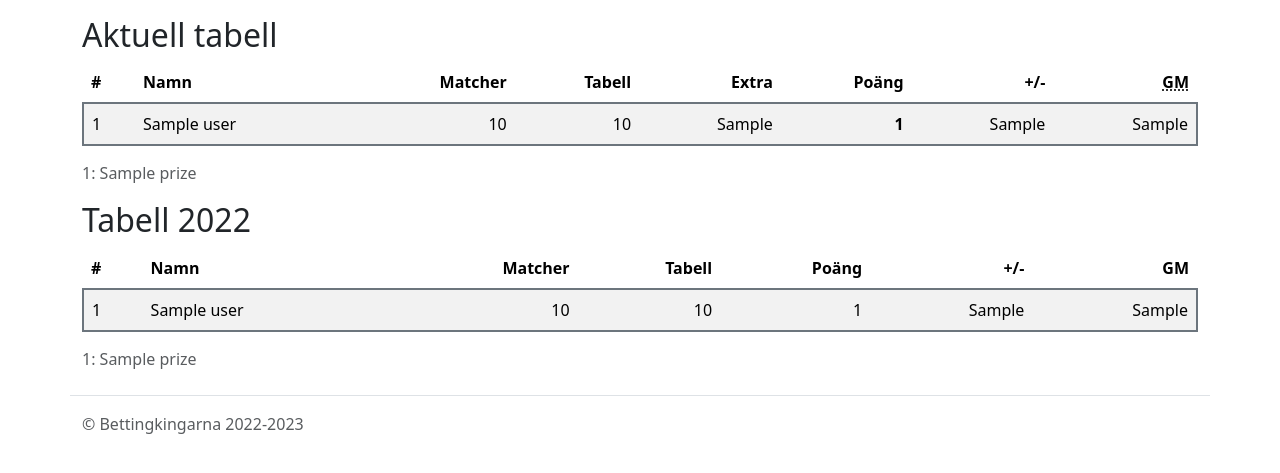
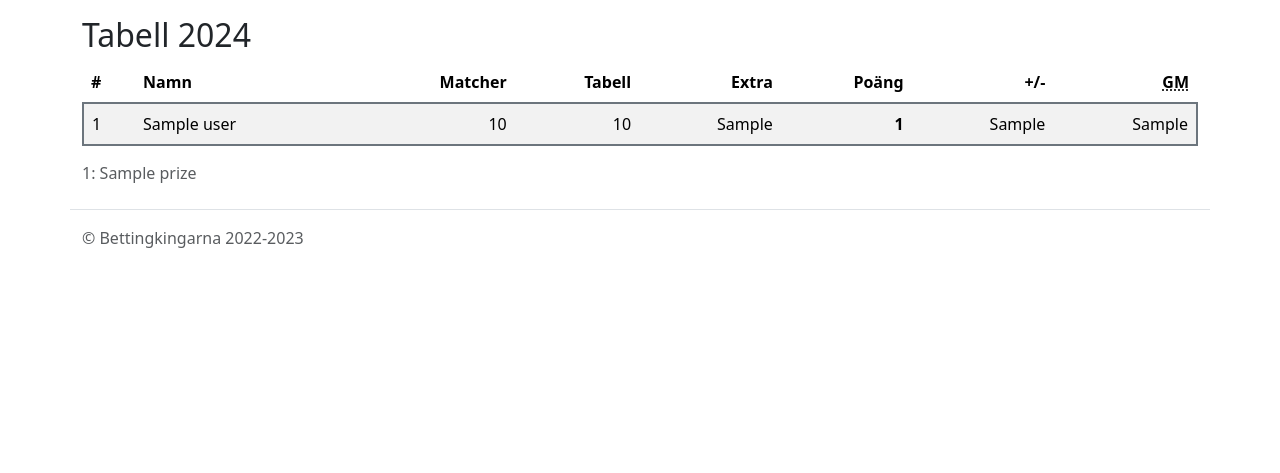
Before and after one commit to petersson90/bettingkingarna, a Django app: template betting/templates/betting/standings.html in a window 1280 px wide. Shown: the part 56-529 px from the top of the page. Run offline with Django 4.2, Linux system fonts and the light colour scheme; the template is opened without the code that fills it: most values are stand-ins (such as "Sample title", 1, 10 or a date in 2020).

Commit message:
Updated view for 2024

```diff
--- a/betting/templates/betting/standings.html
+++ b/betting/templates/betting/standings.html
@@ -1,85 +1,64 @@
-{% extends "betting/base.html" %}
-
-{% block content %}
-<h2>Aktuell tabell</h2>
-{% if current_standings %}
+{% extends "betting/base.html" %} {% block content %} {% comment %}
+<h2>Tabell {{ request.selected_year }}</h2>
+{% endcomment %}
+<h2>Tabell 2024</h2>
+{% if result %}
 <div class="table-responsive">
   <table class="table table-striped table-hover">
     <thead>
       <tr>
         <th scope="col">#</th>
         <th scope="col">Namn</th>
-                <th scope="col" class="text-end"><abbr class="d-block d-sm-none" title="Matcher">M</abbr><span class="d-none d-sm-block">Matcher</span></th>
-                <th scope="col" class="text-end"><abbr class="d-block d-sm-none" title="Tabell">T</abbr><span class="d-none d-sm-block">Tabell</span></th>
-                <th scope="col" class="text-end"><abbr class="d-block d-sm-none" title="Extra">X</abbr><span class="d-none d-sm-block">Extra</span></th>
-                <th scope="col" class="text-end"><abbr class="d-block d-sm-none" title="Poäng">P</abbr><span class="d-none d-sm-block">Poäng</span></th>
+        <th scope="col" class="text-end">
+          <abbr class="d-block d-sm-none" title="Matcher">M</abbr
+          ><span class="d-none d-sm-block">Matcher</span>
+        </th>
+        <th scope="col" class="text-end">
+          <abbr class="d-block d-sm-none" title="Tabell">T</abbr
+          ><span class="d-none d-sm-block">Tabell</span>
+        </th>
+        {% if not request.selected_year == '2022' %}
+        <th scope="col" class="text-end">
+          <abbr class="d-block d-sm-none" title="Extra">X</abbr
+          ><span class="d-none d-sm-block">Extra</span>
+        </th>
+        {% endif %}
+        <th scope="col" class="text-end">
+          <abbr class="d-block d-sm-none" title="Poäng">P</abbr
+          ><span class="d-none d-sm-block">Poäng</span>
+        </th>
         <th scope="col" class="text-end">+/-</th>
         <th scope="col" class="text-end"><abbr title="Gjorda mål">GM</abbr></th>
       </tr>
     </thead>
     <tbody class="table-group-divider">
-            {% for row in current_standings %}
-            <tr class="{% if row.rank == 1 %}border-secondary border-2{% elif row.rank == 2 or row.rank == 3 or row.rank == 7 %}border-secondary{% endif %}">
+      {% for row in result %}
+      <tr
+        class="{% if row.rank == 1 %}border-secondary border-2 {% elif row.rank == 2 %}border-secondary {% elif request.selected_year == '2022' %} {% if row.rank == 6 %}border-secondary{% endif %} {% elif row.rank == 3 or row.rank == 7 %}border-secondary {% endif %}"
+      >
         <td>{{ row.rank }}</td>
         <td class="text-nowrap">{{ row.user }}</td>
         <td class="text-end">{{ row.points }}</td>
         <td class="text-end">{{ row.table_points }}</td>
+        {% if not request.selected_year == '2022' %}
         <td class="text-end">{{ row.extra_bet }}</td>
+        {% endif %}
         <td class="text-end"><strong>{{ row.total_points }}</strong></td>
         <td class="text-end">{{ row.goal_diff }}</td>
         <td class="text-end">{{ row.goals_scored_diff }}</td>
+      </tr>
+
       <tr>
         {% endfor %}
-
+      </tr>
     </tbody>
   </table>
 </div>
 <ul class="list-unstyled">
-    {% for rank, prize in prizes_10.items %}
+  {% for rank, prize in prizes.items %}
   <li class="text-muted">{{ rank }}: {{ prize }}</li>
   {% endfor %}
 </ul>
 {% else %}
 <p>Inga matcher har spelats.</p>
-{% endif %}
-
-<h2>Tabell 2022</h2>
-{% if result_2022 %}
-<div class="table-responsive">
-    <table class="table table-striped table-hover">
-        <thead>
-            <tr>
-                <th scope="col">#</th>
-                <th scope="col">Namn</th>
-                <th scope="col" class="text-end">Matcher</th>
-                <th scope="col" class="text-end">Tabell</th>
-                <th scope="col" class="text-end">Poäng</th>
-                <th scope="col" class="text-end">+/-</th>
-                <th scope="col" class="text-end">GM</th>
-            </tr>
-        </thead>
-        <tbody class="table-group-divider">
-            {% for row in result_2022 %}
-            <tr class="{% if row.rank == 1 %}border-secondary border-2{% elif row.rank == 2 or row.rank == 6 %}border-secondary{% endif %}">
-                <td>{{ row.rank }}</td>
-                <td class="text-nowrap">{{ row.user }}</td>
-                <td class="text-end">{{ row.points }}</td>
-                <td class="text-end">{{ row.table_points }}</td>
-                <td class="text-end">{{ row.total_points }}</td>
-                <td class="text-end">{{ row.goal_diff }}</td>
-                <td class="text-end">{{ row.goals_scored_diff }}</td>
-            <tr>
-            {% endfor %}
-        </tbody>
-    </table>
-</div>
-<ul class="list-unstyled">
-    {% for rank, prize in prizes_8.items %}
-    <li class="text-muted">{{ rank }}: {{ prize }}</li>
-    {% endfor %}
-</ul>
-{% else %}
-<p>Inga matcher har spelats.</p>
-{% endif %}
-
-{% endblock %}
+{% endif %} {% endblock %}
```
Lines whose indentation alone changed are shown as unchanged.
